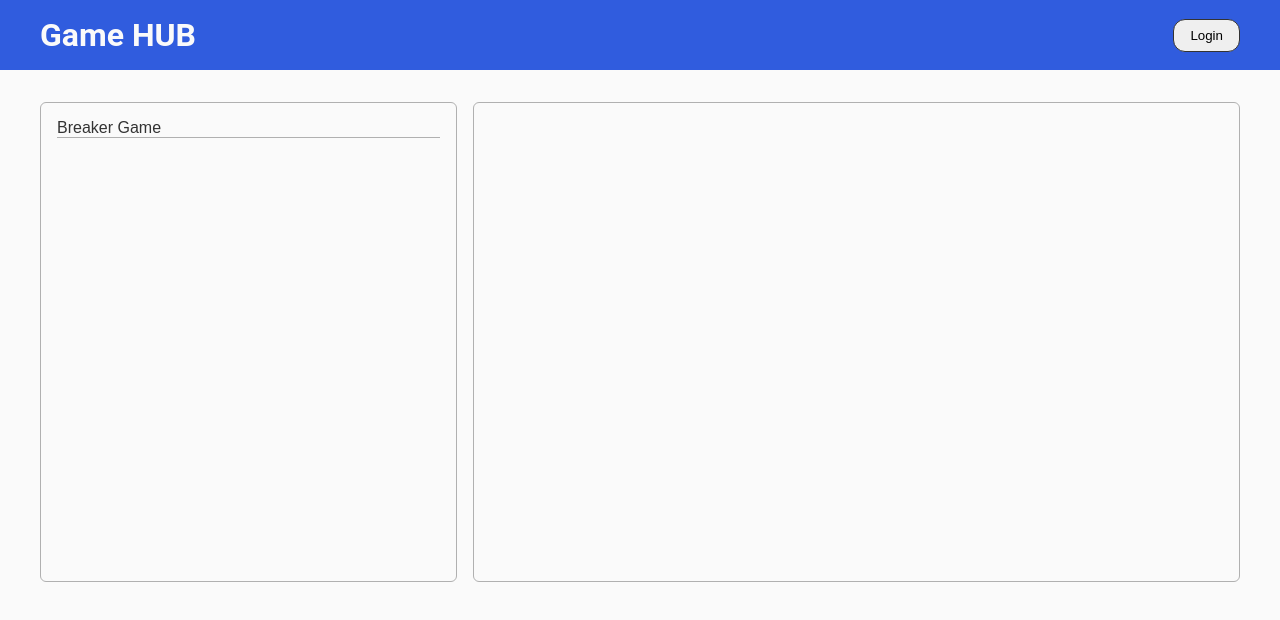
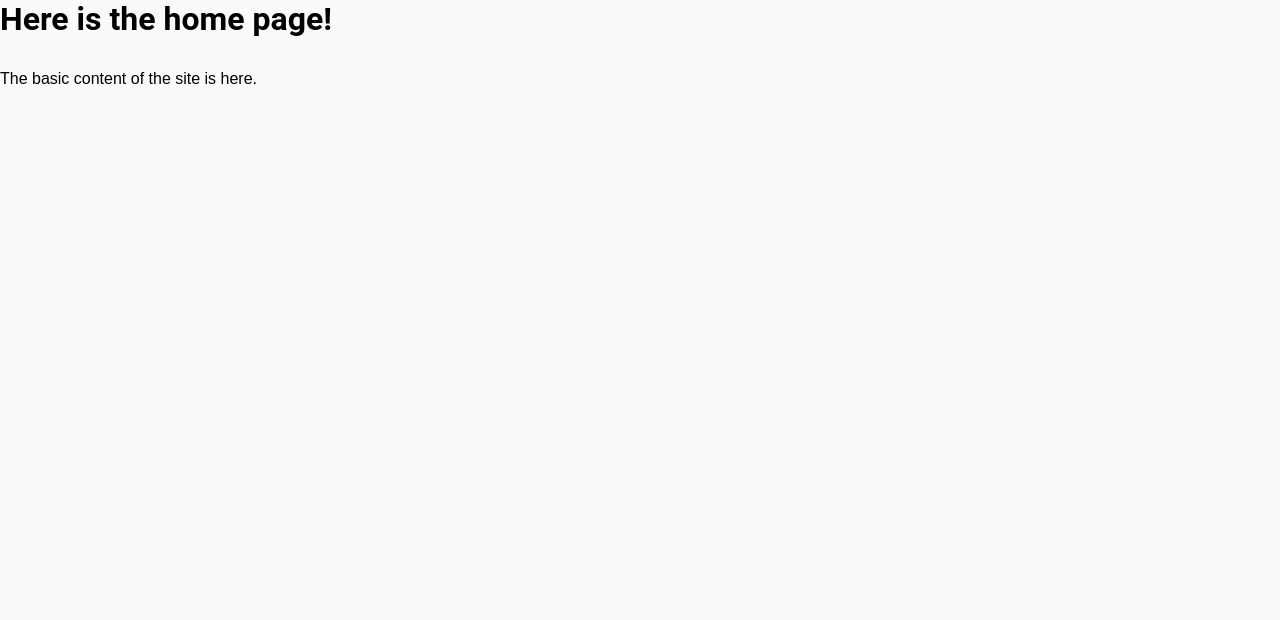
Before and after one commit to luanAfons0/GameHUB, a React (Vite) app in the folder front-end/: page / in a window 1280 px wide. Shown: the top 620 px of the page. Built offline with nearby package versions, Linux system fonts and the light colour scheme; a web font is replaced by a local one.

Commit message:
feat: implemented basic routes system

```diff
--- a/front-end/package.json
+++ b/front-end/package.json
@@ -12,6 +12,7 @@
   "dependencies": {
     "react": "^19.0.0",
     "react-dom": "^19.0.0",
+    "react-router-dom": "^7.2.0",
     "sass": "^1.85.0"
   },
   "devDependencies": {
--- /dev/null
+++ b/front-end/src/Routes/index.tsx
@@ -0,0 +1,16 @@
+import { BrowserRouter, Routes, Route } from "react-router-dom";
+import NotFoundPage from "../pages/NotFoundPage";
+import GamePage from "../pages/GamePage";
+import Home from "../pages/Home";
+
+export default function AllRoutes() {
+  return (
+    <BrowserRouter>
+      <Routes>
+        <Route path="/" element={<Home />} />
+        <Route path="/game-section" element={<GamePage />} />
+        <Route path="*" element={<NotFoundPage />} />
+      </Routes>
+    </BrowserRouter>
+  );
+}
--- a/front-end/src/components/LeftMenu/index.tsx
+++ b/front-end/src/components/LeftMenu/index.tsx
@@ -8,7 +8,9 @@ type LeftMenuLink = {
 };
 
 export default function LeftMenu() {
-  const mockedItems = [{ url: "/breaker-2d", text: "Breaker Game" }];
+  const mockedItems = [
+    { url: "/game-section?game=breaker-2d", text: "Breaker Game" },
+  ];
 
   return (
     <section className={styles.leftMenu}>
--- a/front-end/src/main.tsx
+++ b/front-end/src/main.tsx
@@ -1,10 +1,10 @@
 import { createRoot } from "react-dom/client";
-import Home from "./pages/home.tsx";
+import AllRoutes from "./Routes/index.tsx";
 import { StrictMode } from "react";
 import "./index.scss";
 
 createRoot(document.getElementById("root")!).render(
   <StrictMode>
-    <Home />
+    <AllRoutes />
   </StrictMode>
 );
--- /dev/null
+++ b/front-end/src/pages/NotFoundPage.tsx
@@ -0,0 +1,5 @@
+import NotFoundComponent from "../components/NotFound";
+
+export default function NotFoundPage() {
+  return <NotFoundComponent />;
+}
--- a/front-end/src/pages/home.tsx
+++ b/front-end/src/pages/home.tsx
@@ -1,12 +1,10 @@
-import GameSection from "../components/GameSection";
 import PageDisplay from "../components/PageDisplay";
-import Header from "../components/Header";
 
 export default function Home() {
   return (
     <PageDisplay>
-      <Header />
-      <GameSection />
+      <h1>Here is the home page!</h1>
+      <p>The basic content of the site is here.</p>
     </PageDisplay>
   );
 }
```
Also changed, not shown: 1 other file (tests, documents, lock files or other folders).
